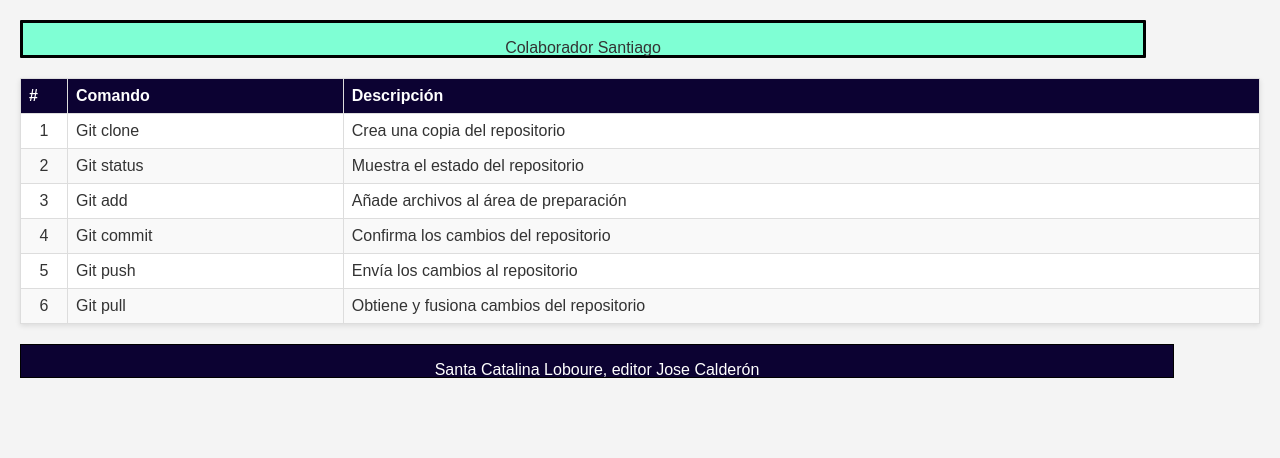
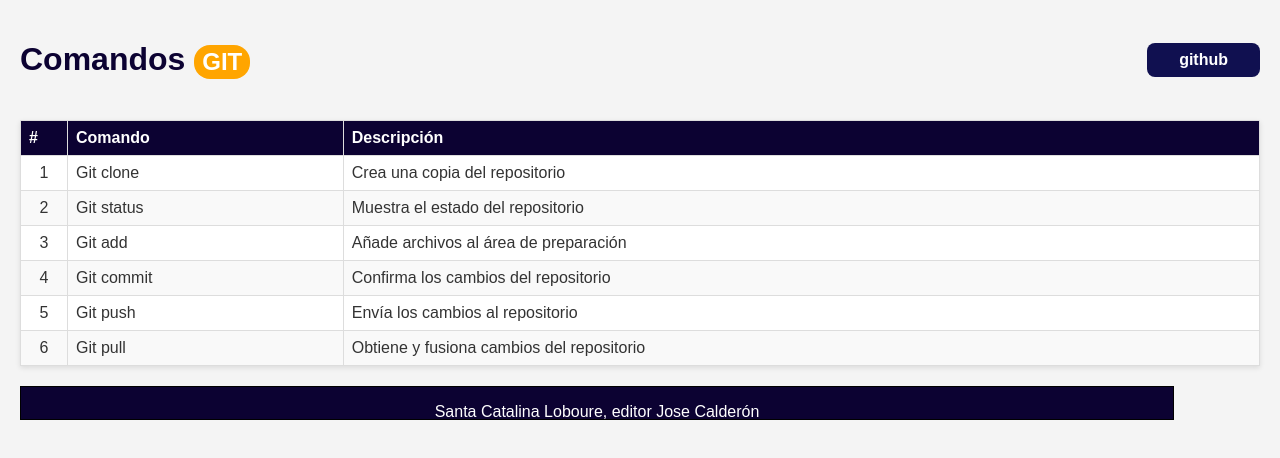
Before and after one commit to Aandreeemele/git_Tiempo, a plain HTML site: page index.html in a window 1280 px wide. Drawn offline with Linux system fonts and the light colour scheme.

Commit message:
atualizacion del header andre

```diff
--- a/header/header.css
+++ b/header/header.css
@@ -1,14 +1,22 @@
-
-.principal{
-width:70rem;
-height:2rem;
-border:solid black;
-border-radius:1px;
-background-color: aquamarine;
-}
-
-.tit{
+.header{
     display: flex;
-    justify-content: center;
+    justify-content: space-between;
     align-items: center;
 }
+.tit span{
+    width: 3rem;
+    height: 1.5rem;
+    border-radius: 1rem;
+    font-size: 1.5rem;
+    padding: 0.2rem 0.5rem;
+    background-color: orange;
+    color: white;
+}
+.btn-git{
+    text-decoration: none;
+    background-color: rgb(16, 16, 80);
+    color: white;
+    font-weight: 600;
+    padding: 0.5rem 2rem;
+    border-radius: 0.5rem;
+}
--- a/header/header.js
+++ b/header/header.js
@@ -1,8 +1,7 @@
-let santiago = document.querySelector(".header_emilio");
+let ale = document.querySelector(".header");
 
-santiago.innerHTML= `
-<header class="principal">
-    <p class="tit">Colaborador Santiago</p>
-</header>
+ale.innerHTML= `
+<h1 class="tit">Comandos <span>GIT</span> </h1>
+<a href="" class="btn-git">github</a>
 
 `;
--- a/index.html
+++ b/index.html
@@ -11,7 +11,7 @@
 </head>
 <body>
 
-      <header class="header_emilio">
+      <header class="header">
     <h1>Comandos de Git</h1>
 </header>
     <table class="git-commands">
```
